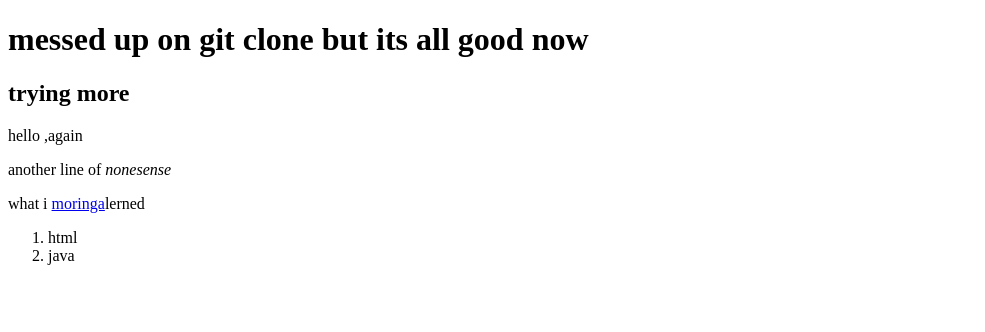
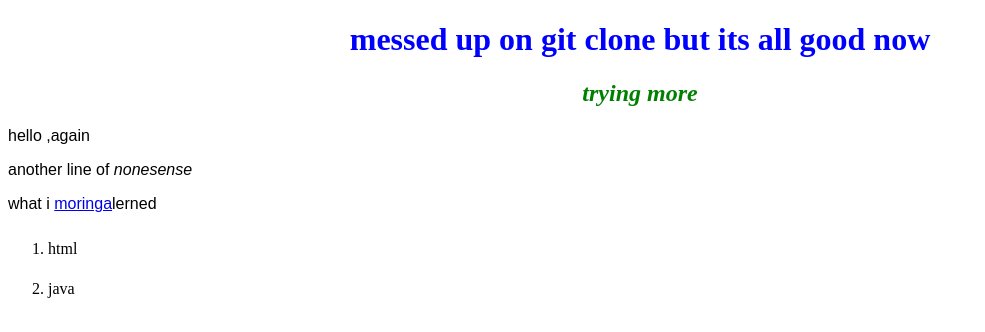
Before and after one commit to laurachebet1997/trying, a plain HTML site: page index.html in a window 1280 px wide. Shown: the whole page, without its empty margins (0-985 px from the left). Drawn offline with Linux system fonts and the light colour scheme.

Commit message:
change name

```diff
--- /dev/null
+++ b/css/styles.css
@@ -0,0 +1,16 @@
+h1 {
+    color: blue;
+    text-align:center;
+}
+h2 {
+    color:green;
+    font-style:italic;
+    text-align:center;
+}
+p {
+    font-family:sans-serif;
+
+}
+ol {
+    line-height:40px;
+}
--- a/hello-world1.html
+++ b/index.html
@@ -2,6 +2,7 @@
 <html>
     <head>
         <title>doing corrections</title>
+        <link href="css/styles.css" rel="stylesheet" type="text/css">
     </head>
     <body>
         <h1>messed up on git clone but its all good now</h1>
```
